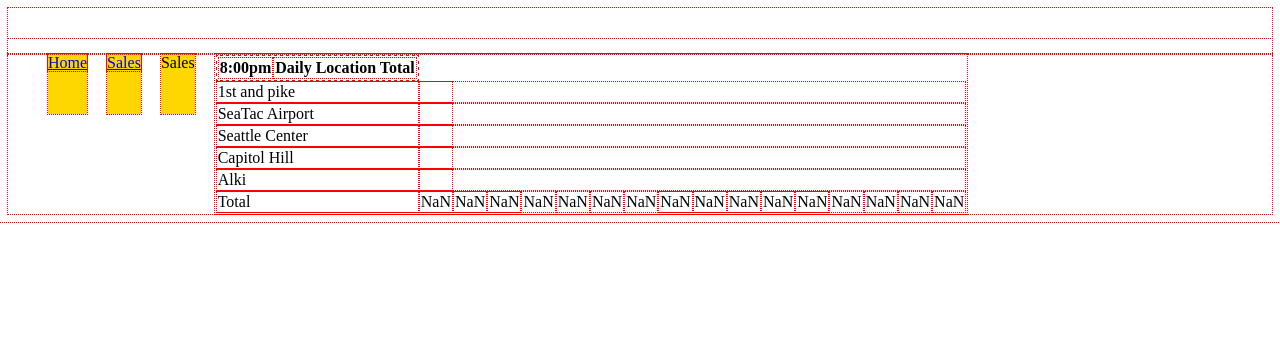
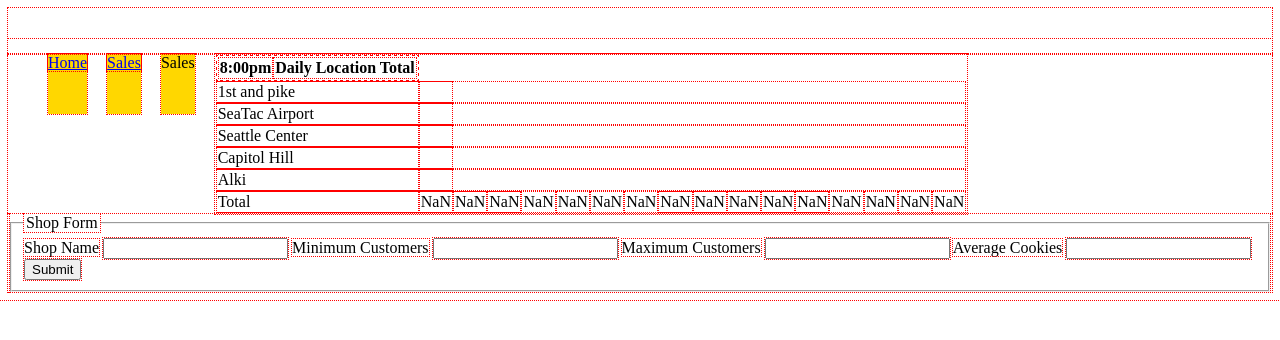
Before and after one commit to rttgg/Cookie-Stand, a plain HTML site: page html/sales.html in a window 1280 px wide. Drawn offline with Linux system fonts and the light colour scheme.

Commit message:
making form

```diff
--- a/html/sales.html
+++ b/html/sales.html
@@ -23,6 +23,27 @@ We're going to assemble this web application bit by bit.!> -->
             <table id="table-for-store">
 
             </table>
+            <form id="shop form">
+                <fieldset>
+                    <legend>
+                        Shop Form
+                    </legend>
+                    <label for="locationName">Shop Name</label>
+                    <input name="locationName" type="text">
+
+                    <label for="minCust">Minimum Customers</label>
+                    <input name="minCust" type="text">
+
+                    <label for="maxCust">Maximum Customers</label>
+                    <input name="maxCust" type="text">
+
+                    <label for="avgCookies">Average Cookies</label>
+                    <input name="avgCookies" type="text">
+
+                    <input type="submit">
+
+                </fieldset>
+            </form>
 
         </main>
         <script src="../js/app.js"></script>
--- a/js/app.js
+++ b/js/app.js
@@ -130,3 +130,17 @@ function makePage(){
 }
 
 makePage();
+var form = document.getElementById('shop form');
+var handleFormSubmit = function(formSubmitEvent){
+  formSubmitEvent.preventDefault();
+  var locationNameForm = formSubmitEvent.target['locationName'].value;
+  var minCustForm = formSubmitEvent.target['minCust'].value;
+  var maxCustForm = formSubmitEvent.target['maxCust'].value;
+  var avgCookieForm = formSubmitEvent.target['avgCookies'].value;
+  var newShop = new SalmonCookieShop(locationNameForm,minCustForm,maxCustForm,avgCookieForm);
+  shop.push(newShop);
+  console.log(shop);
+};
+
+
+form.addEventListener('submit', handleFormSubmit);
```
